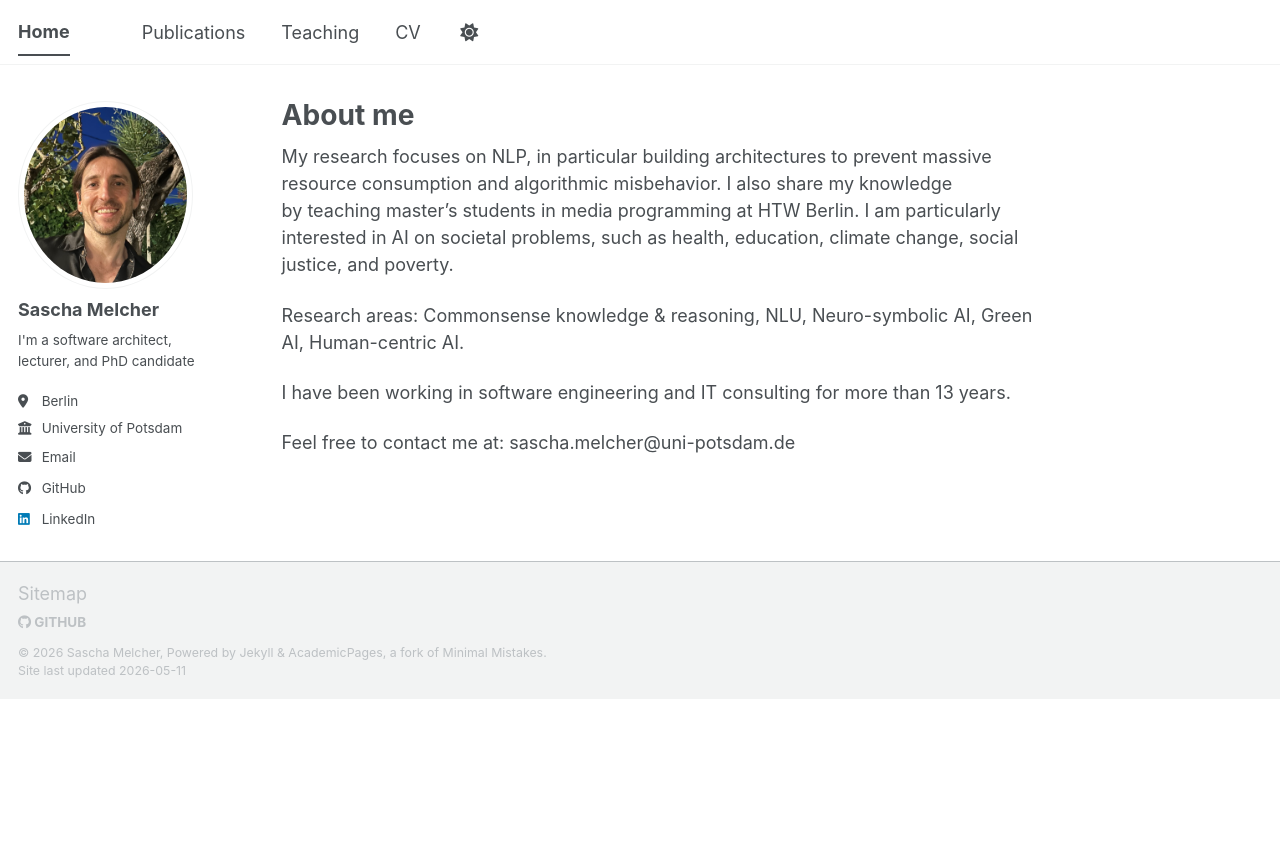
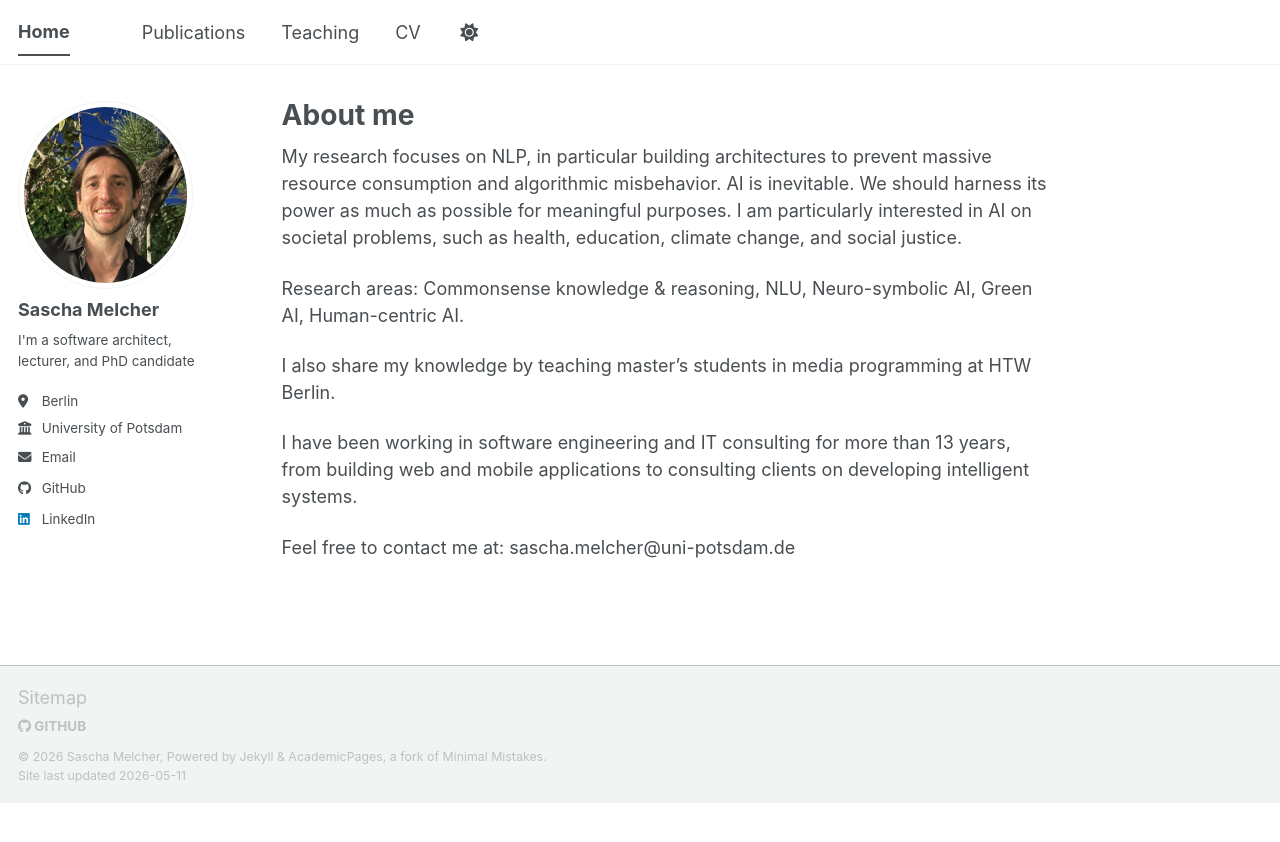
Before and after one commit to sashamelcher/sashamelcher.github.io, a Jekyll site: the page built from _pages/about.md, in a window 1280 px wide. Shown: the top 842 px of the page. Built offline with Jekyll 4.4.1, drawn with Linux system fonts in a browser that asks for light colours; a script bundle is joined from its source files by our own code; library files that are not in the unit come from our copies.

Commit message:
Update about.md

```diff
--- a/_pages/about.md
+++ b/_pages/about.md
@@ -7,10 +7,12 @@ redirect_from:
   - /about.html
 ---
 
-My research focuses on NLP, in particular building architectures to prevent massive resource consumption and algorithmic misbehavior. I also share my knowledge by teaching master's students in media programming at HTW Berlin. I am particularly interested in AI on societal problems, such as health, education, climate change, social justice, and poverty.
+My research focuses on NLP, in particular building architectures to prevent massive resource consumption and algorithmic misbehavior. AI is inevitable. We should harness its power as much as possible for meaningful purposes. I am particularly interested in AI on societal problems, such as health, education, climate change, and social justice.
 
 Research areas: Commonsense knowledge & reasoning, NLU, Neuro-symbolic AI, Green AI, Human-centric AI.
 
-I have been working in software engineering and IT consulting for more than 13 years.
+I also share my knowledge by teaching master's students in media programming at HTW Berlin.
+
+I have been working in software engineering and IT consulting for more than 13 years, from building web and mobile applications to consulting clients on developing intelligent systems.
 
 Feel free to contact me at: sascha.melcher@uni-potsdam.de
```
